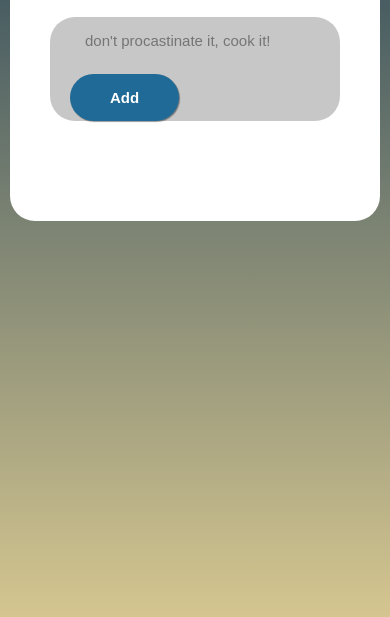
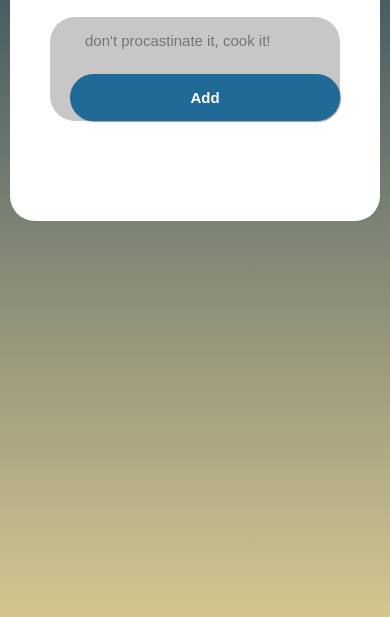
Before and after one commit to Suanloh/To-do-list, a plain HTML site: page to-do list/index.html in a window 390 px wide. Shown: the part 213-830 px from the top of the page. Drawn offline with Linux system fonts and the light colour scheme.

Commit message:
Refactor CSS styles for to-do list application

```diff
--- a/to-do list/style.css
+++ b/to-do list/style.css
@@ -76,7 +76,15 @@ button{
     .add:active{
         transition:opacity 0.5;
     }
-
+@media(max-width:480px){
+    .row{
+        flex-direction: column;
+        align-items: stretch;
+    }
+    #input,.add{
+        width: 100%;
+    }
+}
 
 ul li{
     list-style: none;
```
